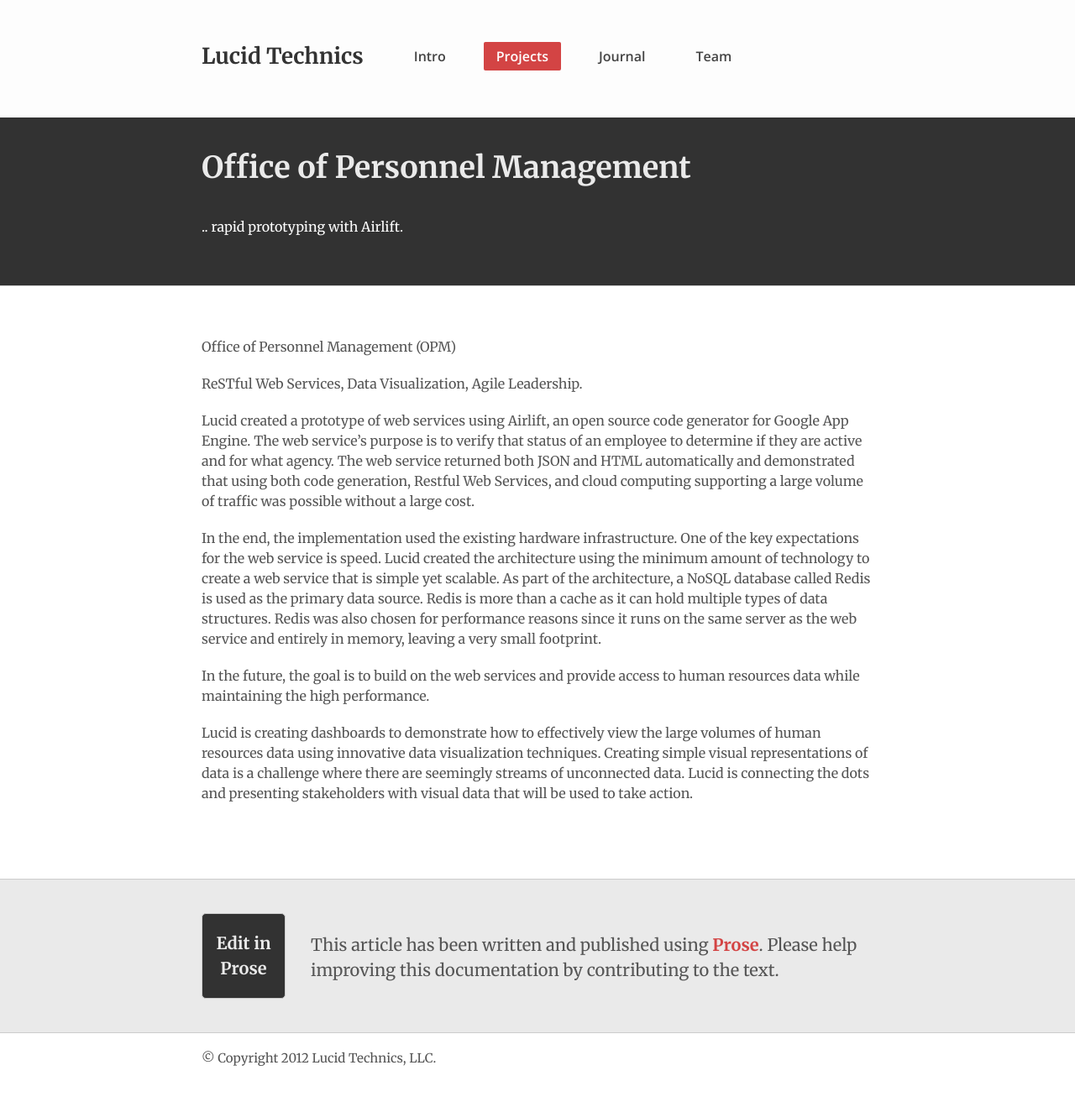
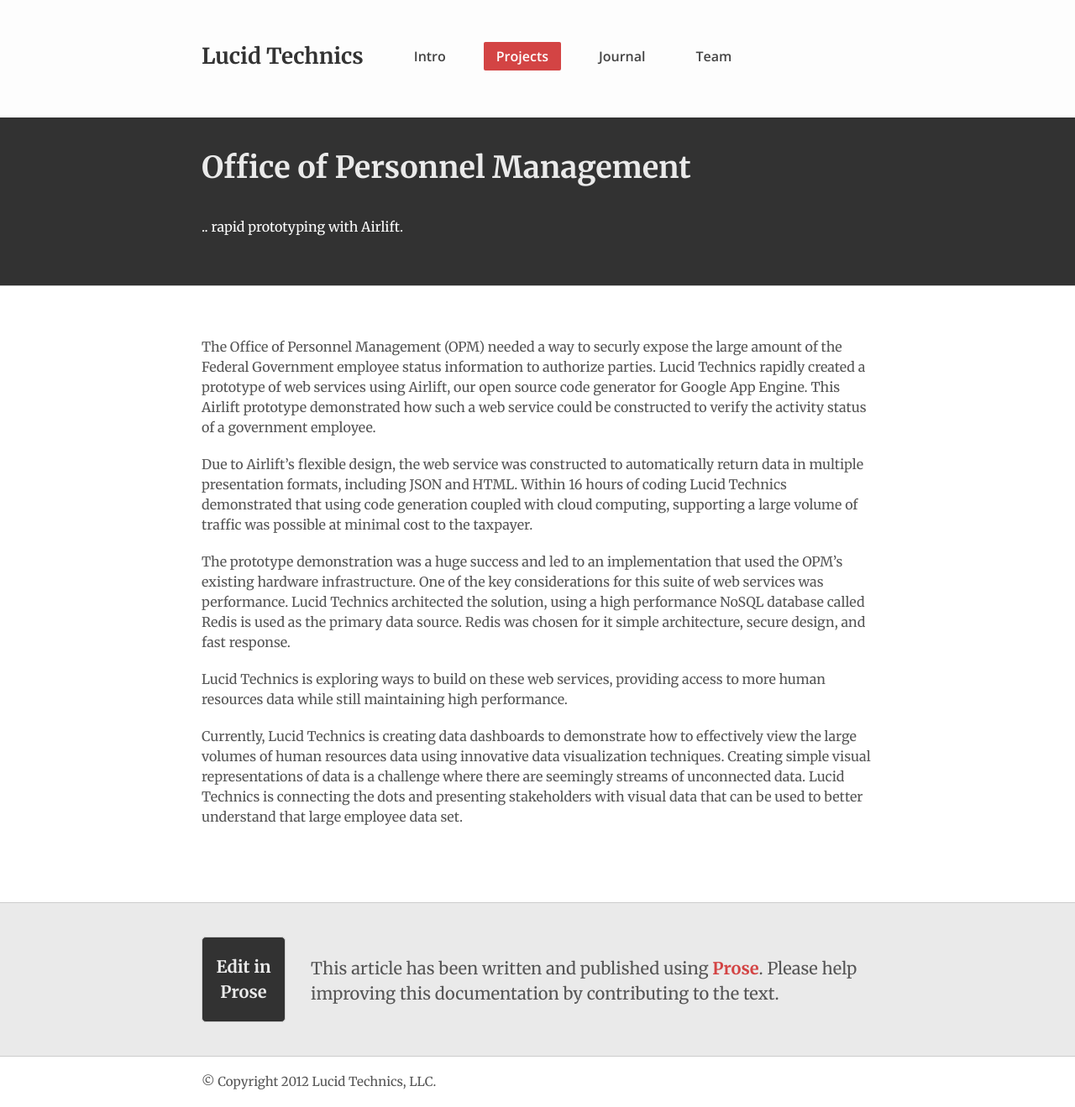
Before and after one commit to LucidTechnics/lucidtechnics.github.com, a Jekyll site: the page built from _posts/projects/0100-01-02-opm.md, in a window 1280 px wide. Shown: the whole page at 84% size. Built offline with Jekyll 4.4.1, drawn with Linux system fonts in a browser that asks for light colours; nearby versions of some CDN libraries; before the commit the page ends 1291 px from its top, so only the background shows below that.

Commit message:
Updated _posts/projects/0100-01-02-opm.md

```diff
--- a/_posts/projects/0100-01-02-opm.md
+++ b/_posts/projects/0100-01-02-opm.md
@@ -12,16 +12,12 @@
 published: true
 ---
 
-Office of Personnel Management (OPM)
+The Office of Personnel Management (OPM) needed a way to securly expose the large amount of the Federal Government employee status information to authorize parties.  Lucid Technics rapidly created a prototype of web services using Airlift, our open source code generator for Google App Engine.  This Airlift prototype demonstrated how such a web service could be constructed to verify the activity status of a government employee.
 
-ReSTful Web Services, Data Visualization, Agile Leadership.
+Due to Airlift's flexible design, the web service was constructed to automatically return data in multiple presentation formats, including JSON and HTML.  Within 16 hours of coding Lucid Technics demonstrated that using code generation coupled with cloud computing, supporting a large volume of traffic was possible at minimal cost to the taxpayer.
 
+The prototype demonstration was a huge success and led to an implementation that used the OPM's existing hardware infrastructure. One of the key considerations for this suite of web services was performance.  Lucid Technics architected the solution, using a high performance NoSQL database called Redis is used as the primary data source.  Redis was chosen for it simple architecture, secure design, and fast response.
 
-Lucid created a prototype of web services using Airlift, an open source code generator for Google App Engine. The web service's purpose is to verify that status of an employee to determine if they are active and for what agency. The web service returned both JSON and HTML automatically and demonstrated that using both code generation, Restful Web Services, and cloud computing supporting a large volume of traffic was possible without a large cost.
+Lucid Technics is exploring ways to build on these web services, providing access to more human resources data while still maintaining high performance.
 
-In the end, the implementation used the existing hardware infrastructure. One of the key expectations for the web service is speed.  Lucid created the architecture using the minimum amount of technology to create a web service that is simple yet scalable.  As part of the architecture, a NoSQL database called Redis is used as the primary data source.  Redis is more than a cache as it can hold multiple types of data structures.  Redis was also chosen for performance reasons since it runs on the same server as the web service and entirely in memory, leaving a very small footprint.
-
-In the future, the goal is to build on the web services and provide access to human resources data while maintaining the high performance.
-
-
-Lucid is creating dashboards to demonstrate how to effectively view the large volumes of human resources data using innovative data visualization techniques.  Creating simple visual representations of data is a challenge where there are seemingly streams of unconnected data. Lucid is connecting the dots and presenting stakeholders with visual data that will be used to take action.
+Currently, Lucid Technics is creating data dashboards to demonstrate how to effectively view the large volumes of human resources data using innovative data visualization techniques.  Creating simple visual representations of data is a challenge where there are seemingly streams of unconnected data. Lucid Technics is connecting the dots and presenting stakeholders with visual data that can be used to better understand that large employee data set.
```
